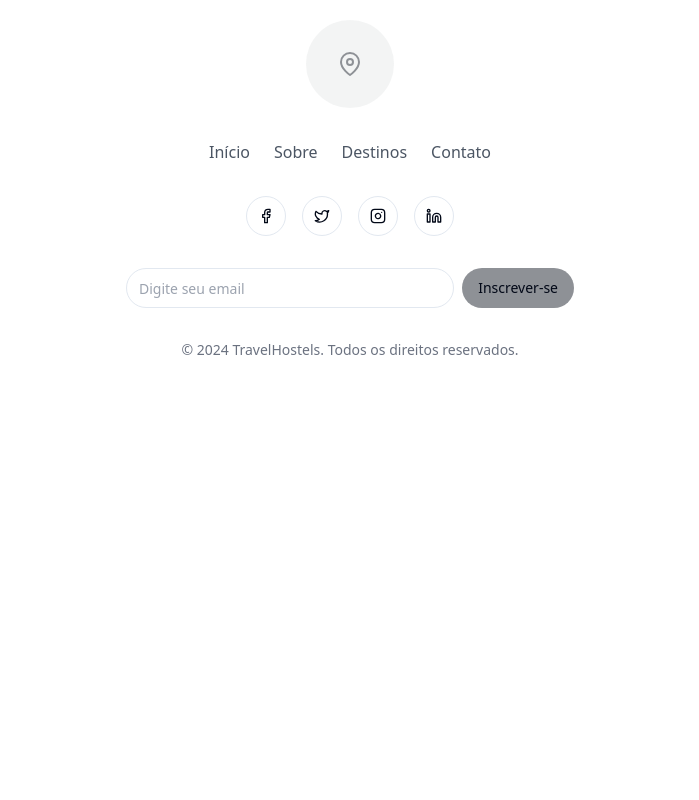
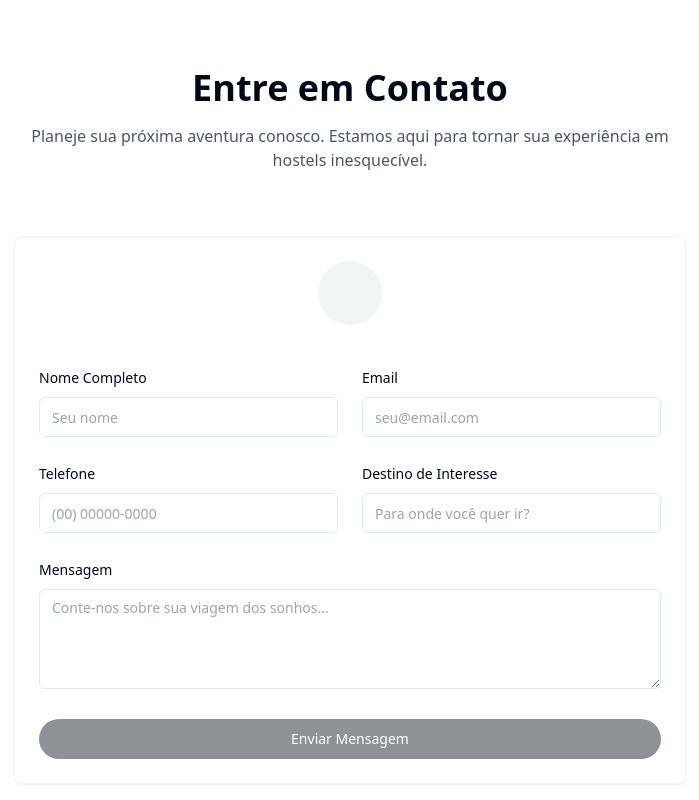
Before and after one commit to Jeanfr1/travel-hero-scenescape, a React (Vite) app: page / in a window 1280 px wide. Shown: the part 4840-5640 px from the top of the page, without its empty margins (290-989 px from the left). Before the commit the page ends 5248 px from the top, so only its background shows below. Built offline with nearby package versions, Linux system fonts and the light colour scheme.

Commit message:
Add contact form to navbar
Adds a stylized contact form to the "Contacts" button in the navigation bar.  The form will be styled to match the existing website design and will use Portuguese language.

```diff
--- /dev/null
+++ b/src/components/ContactForm.tsx
@@ -0,0 +1,133 @@
+
+import { useState } from "react"
+import { Card, CardHeader, CardContent } from "@/components/ui/card"
+import { Input } from "@/components/ui/input"
+import { Button } from "@/components/ui/button"
+import { Label } from "@/components/ui/label"
+import { useToast } from "@/hooks/use-toast"
+
+const ContactForm = () => {
+  const { toast } = useToast()
+  const [formData, setFormData] = useState({
+    name: "",
+    email: "",
+    phone: "",
+    destination: "",
+    message: ""
+  })
+
+  const handleSubmit = (e: React.FormEvent) => {
+    e.preventDefault()
+    toast({
+      title: "Mensagem Enviada!",
+      description: "Entraremos em contato em breve.",
+    })
+    setFormData({
+      name: "",
+      email: "",
+      phone: "",
+      destination: "",
+      message: ""
+    })
+  }
+
+  return (
+    <section id="contact" className="py-24 bg-white">
+      <div className="container mx-auto px-4">
+        <div className="text-center mb-16">
+          <h2 className="text-3xl md:text-4xl font-bold mb-4 animate-fade-up">
+            Entre em Contato
+          </h2>
+          <p className="text-gray-600 max-w-2xl mx-auto animate-fade-up">
+            Planeje sua próxima aventura conosco. Estamos aqui para tornar sua experiência em hostels inesquecível.
+          </p>
+        </div>
+
+        <Card className="max-w-2xl mx-auto bg-white/50 backdrop-blur-sm border-primary/10">
+          <CardHeader>
+            <div className="rounded-full bg-primary/10 p-8 w-16 h-16 mx-auto mb-4 flex items-center justify-center">
+              <svg
+                className="w-8 h-8 text-primary"
+                fill="none"
+                stroke="currentColor"
+                viewBox="0 0 24 24"
+                xmlns="http://www.w3.org/2000/svg"
+              >
+                <path
+                  strokeLinecap="round"
+                  strokeLinejoin="round"
+                  strokeWidth="2"
+                  d="M3 8l7.89 5.26a2 2 0 002.22 0L21 8M5 19h14a2 2 0 002-2V7a2 2 0 00-2-2H5a2 2 0 00-2 2v10a2 2 0 002 2z"
+                />
+              </svg>
+            </div>
+          </CardHeader>
+          <CardContent>
+            <form onSubmit={handleSubmit} className="space-y-6">
+              <div className="grid grid-cols-1 md:grid-cols-2 gap-6">
+                <div className="space-y-2">
+                  <Label htmlFor="name">Nome Completo</Label>
+                  <Input
+                    id="name"
+                    placeholder="Seu nome"
+                    value={formData.name}
+                    onChange={(e) => setFormData({ ...formData, name: e.target.value })}
+                    required
+                  />
+                </div>
+                <div className="space-y-2">
+                  <Label htmlFor="email">Email</Label>
+                  <Input
+                    id="email"
+                    type="email"
+                    placeholder="seu@email.com"
+                    value={formData.email}
+                    onChange={(e) => setFormData({ ...formData, email: e.target.value })}
+                    required
+                  />
+                </div>
+                <div className="space-y-2">
+                  <Label htmlFor="phone">Telefone</Label>
+                  <Input
+                    id="phone"
+                    placeholder="(00) 00000-0000"
+                    value={formData.phone}
+                    onChange={(e) => setFormData({ ...formData, phone: e.target.value })}
+                  />
+                </div>
+                <div className="space-y-2">
+                  <Label htmlFor="destination">Destino de Interesse</Label>
+                  <Input
+                    id="destination"
+                    placeholder="Para onde você quer ir?"
+                    value={formData.destination}
+                    onChange={(e) => setFormData({ ...formData, destination: e.target.value })}
+                  />
+                </div>
+              </div>
+              <div className="space-y-2">
+                <Label htmlFor="message">Mensagem</Label>
+                <textarea
+                  id="message"
+                  className="min-h-[100px] w-full rounded-md border border-input bg-background px-3 py-2 text-sm ring-offset-background placeholder:text-muted-foreground focus-visible:outline-none focus-visible:ring-2 focus-visible:ring-ring focus-visible:ring-offset-2 disabled:cursor-not-allowed disabled:opacity-50"
+                  placeholder="Conte-nos sobre sua viagem dos sonhos..."
+                  value={formData.message}
+                  onChange={(e) => setFormData({ ...formData, message: e.target.value })}
+                  required
+                />
+              </div>
+              <Button
+                type="submit"
+                className="w-full bg-primary hover:bg-primary-dark text-white font-medium py-2 px-4 rounded-full transition-colors duration-300"
+              >
+                Enviar Mensagem
+              </Button>
+            </form>
+          </CardContent>
+        </Card>
+      </div>
+    </section>
+  )
+}
+
+export default ContactForm
--- a/src/pages/Index.tsx
+++ b/src/pages/Index.tsx
@@ -5,6 +5,7 @@ import WhyChooseUs from '@/components/WhyChooseUs';
 import ParallaxGallery from '@/components/ParallaxGallery';
 import JourneyTimeline from '@/components/JourneyTimeline';
 import Testimonials from '@/components/Testimonials';
+import ContactForm from '@/components/ContactForm';
 import Footer from '@/components/Footer';
 
 const Index = () => {
@@ -16,6 +17,7 @@ const Index = () => {
       <ParallaxGallery />
       <JourneyTimeline />
       <Testimonials />
+      <ContactForm />
       <Footer />
     </main>
   );
```
